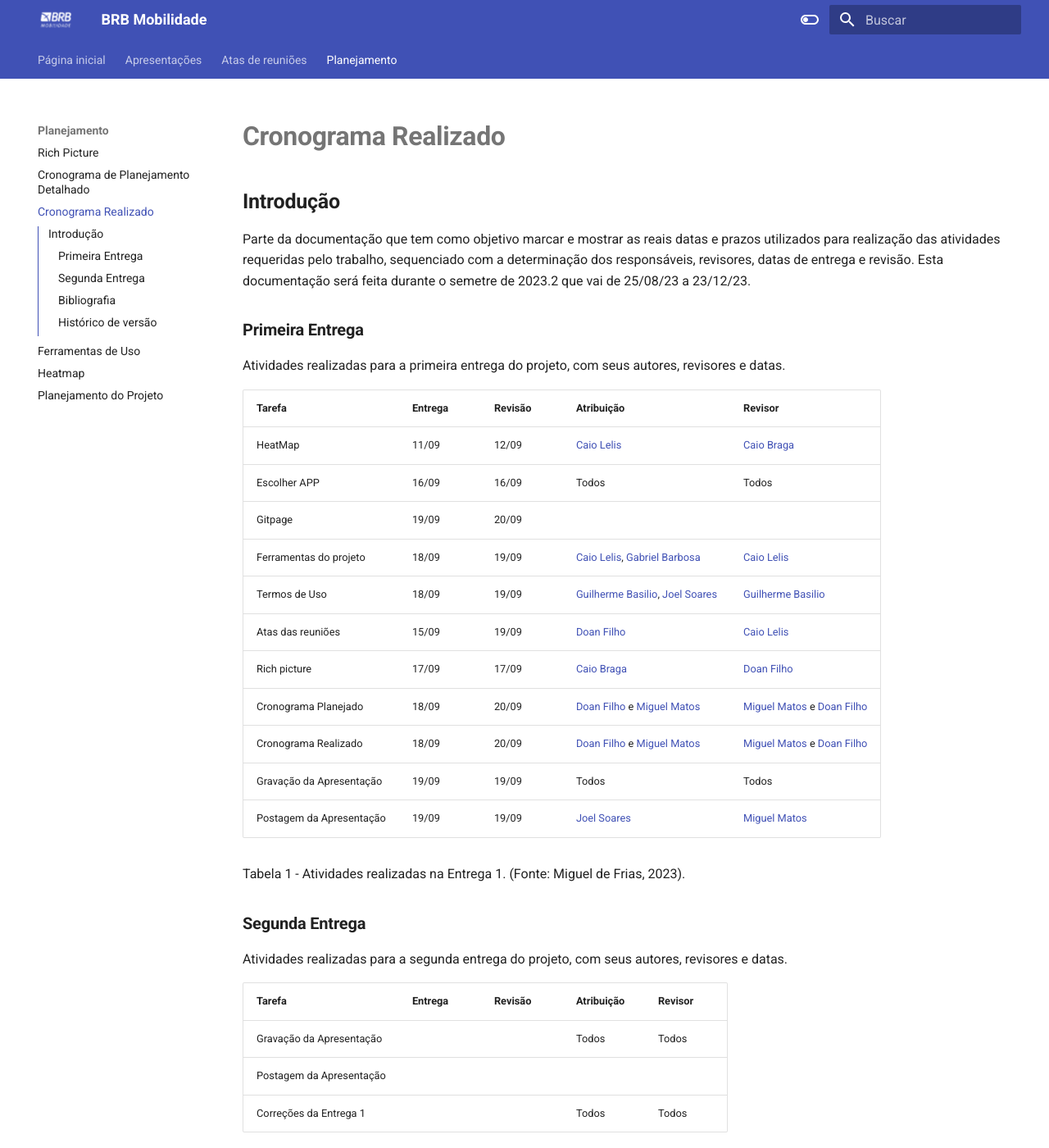
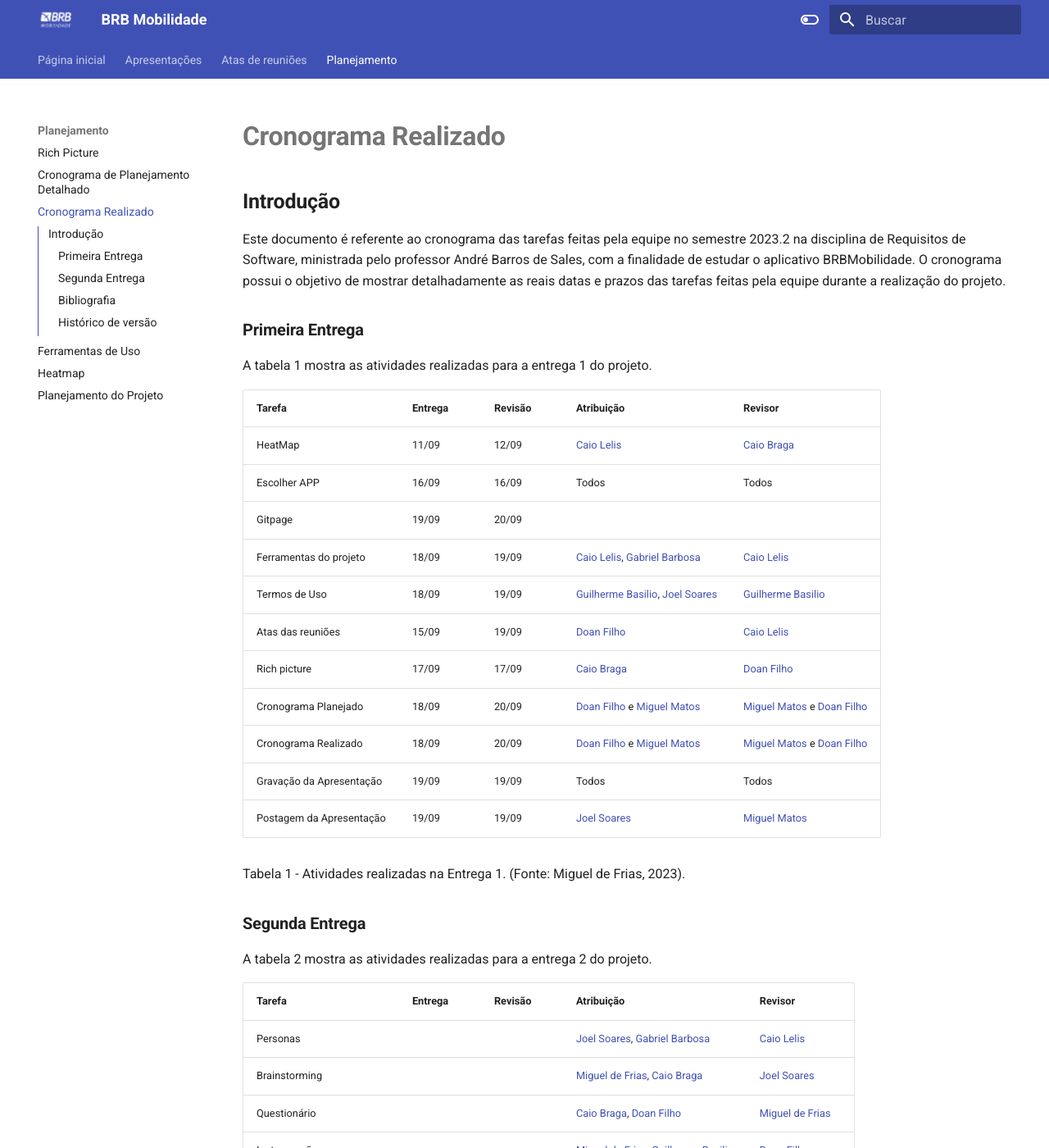
Before and after one commit to Requisitos-de-Software/2023.2-BRBMobilidade, an MkDocs documentation site: the page built from docs/Planejamento/cronograma_realizado.md, in a window 1280 px wide and 1400 px high. Shown: the whole window at 82% size. Built offline with MkDocs 1.6.1 and Material for MkDocs 9.7.7, drawn with Linux system fonts in a browser that asks for light colours; some of the changed text lies outside the part shown.

Commit message:
#36 docs: Adicionando Entrega 02 Cronograma realizado

```diff
--- a/docs/Planejamento/cronograma_realizado.md
+++ b/docs/Planejamento/cronograma_realizado.md
@@ -1,12 +1,12 @@
 # **Cronograma Realizado**
 
 ## **Introdução**
-Parte da documentação que tem como objetivo marcar e mostrar as reais datas e prazos utilizados para realização das atividades requeridas pelo trabalho, sequenciado com a determinação dos responsáveis, revisores, datas de entrega e revisão. Esta documentação será feita durante o semetre de 2023.2 que vai de 25/08/23 a 23/12/23.
+Este documento é referente ao cronograma das tarefas feitas pela equipe no semestre 2023.2 na disciplina de Requisitos de Software, ministrada pelo professor André Barros de Sales, com a finalidade de estudar o aplicativo BRBMobilidade. O cronograma possui o objetivo de mostrar detalhadamente as reais datas e prazos das tarefas feitas pela equipe durante a realização do projeto.
 
 
 
 ### **Primeira Entrega**
-Atividades realizadas para a primeira entrega do projeto, com seus autores, revisores e datas.
+A tabela 1 mostra as atividades realizadas para a entrega 1 do projeto.
 
 | Tarefa       | Entrega |  Revisão  | Atribuição |Revisor|
 |--------------|-----------------|-------------------|-------|-----|
@@ -24,13 +24,21 @@
 <div><p>Tabela 1 - Atividades realizadas na Entrega 1. (Fonte: Miguel de Frias, 2023).</p></div>
 
 ### **Segunda Entrega**
-Atividades realizadas para a segunda entrega do projeto, com seus autores, revisores e datas.
+A tabela 2 mostra as atividades realizadas para a entrega 2 do projeto.
 
 | Tarefa       | Entrega |  Revisão  | Atribuição |Revisor|
 |--------------|-----------------|-------------------|-------|-----|
+| Personas |  |  | [Joel Soares](https://github.com/JoelSRangel), [Gabriel Barbosa](https://github.com/gabrie1barbosa) | [Caio Lelis](http://github.com/caio-lelis) |
+| Brainstorming |  |  | [Miguel de Frias](https://github.com/migueldefrias), [Caio Braga](http://github.com/caioalvesbraga) | [Joel Soares](https://github.com/JoelSRangel) |
+| Questionário |  |  | [Caio Braga](http://github.com/caioalvesbraga), [Doan Filho](https://github.com/FilhoDoan) | [Miguel de Frias](https://github.com/migueldefrias) |
+| Instropecção |  |  | [Miguel de Frias](https://github.com/migueldefrias), [Guilherme Basilio](https://github.com/GuilhermeBES) | [Doan Filho](https://github.com/FilhoDoan) |
+| Observação |  |  | [Gabriel Barbosa](https://github.com/gabrie1barbosa) | [Guilherme Basilio](https://github.com/GuilhermeBES) |
+| In or Out |  |  | [Miguel de Frias](https://github.com/migueldefrias), [Caio Braga](http://github.com/caioalvesbraga) | [Caio Lelis](http://github.com/caio-lelis) |
+| Three Level Scale |  |  | [Caio Lelis](http://github.com/caio-lelis), [Doan Filho](https://github.com/FilhoDoan) | [Gabriel Barbosa](https://github.com/gabrie1barbosa) |
+| MoSCoW |  |  | [Joel Soares](https://github.com/JoelSRangel), [Caio Lelis](http://github.com/caio-lelis) | [Doan Filho](https://github.com/FilhoDoan) |
 | Gravação da Apresentação |   |   | Todos |Todos|
-| Postagem da Apresentação |  |  |  | |
-| Correções da Entrega 1 |  |  | Todos | Todos |
+| Postagem da Apresentação |  |  | [Joel Soares](https://github.com/JoelSRangel) | [Miguel de Frias](https://github.com/migueldefrias) |
+| Correções da Entrega 1 | 30/09 | 31/09 | Todos | Todos |
 <div><p>Tabela 2 - Atividades realizadas na Entrega 2. (Fonte: Miguel de Frias, 2023).</p></div>
 
 
@@ -42,6 +50,7 @@
 ### Histórico de versão
 
 | Versão | Data de Execução| Data de Revisão | Descrição            | Autor | Revisor |
-|--------|-----------|------------|--------------------------------------|---------------------------------------------------|---------------------------------------------|
-| 1.0   | 18/09/2023 | 18/09/2023 | Adicionando tópicos e estrutura base |  [Miguel Matos](https://github.com/migueldefrias) | [Doan Filho](https://github.com/FilhoDoan)  |
-| 1.1   | 18/09/2023 | 20/09/2023 | Planejamento Entrega 01 |  [Doan Filho](https://github.com/FilhoDoan) e [Miguel Matos](https://github.com/migueldefrias) | [Miguel Matos](https://github.com/migueldefrias) e [Doan Filho](https://github.com/FilhoDoan)|
+|:-----:|-----------|------------|--------------------------------------|---------------------------------------------------|---------------------------------------------|
+| 1.0   | 18/09/2023 | 18/09/2023 | Adicionando tópicos e estrutura base |  [Miguel Matos](https://github.com/migueldefrias) | [Doan Filho](https://github.com/FilhoDoan) |
+| 1.1   | 18/09/2023 | 20/09/2023 | Adicionando Entrega 01 |  [Doan Filho](https://github.com/FilhoDoan) e [Miguel Matos](https://github.com/migueldefrias) | [Miguel Matos](https://github.com/migueldefrias) e [Doan Filho](https://github.com/FilhoDoan)|
+| 2.0   | 30/09/2023 | 04/10/2023 | Adicionando Entrega 02 |  [Miguel Matos](https://github.com/migueldefrias) | [Doan Filho](https://github.com/FilhoDoan) |
```
